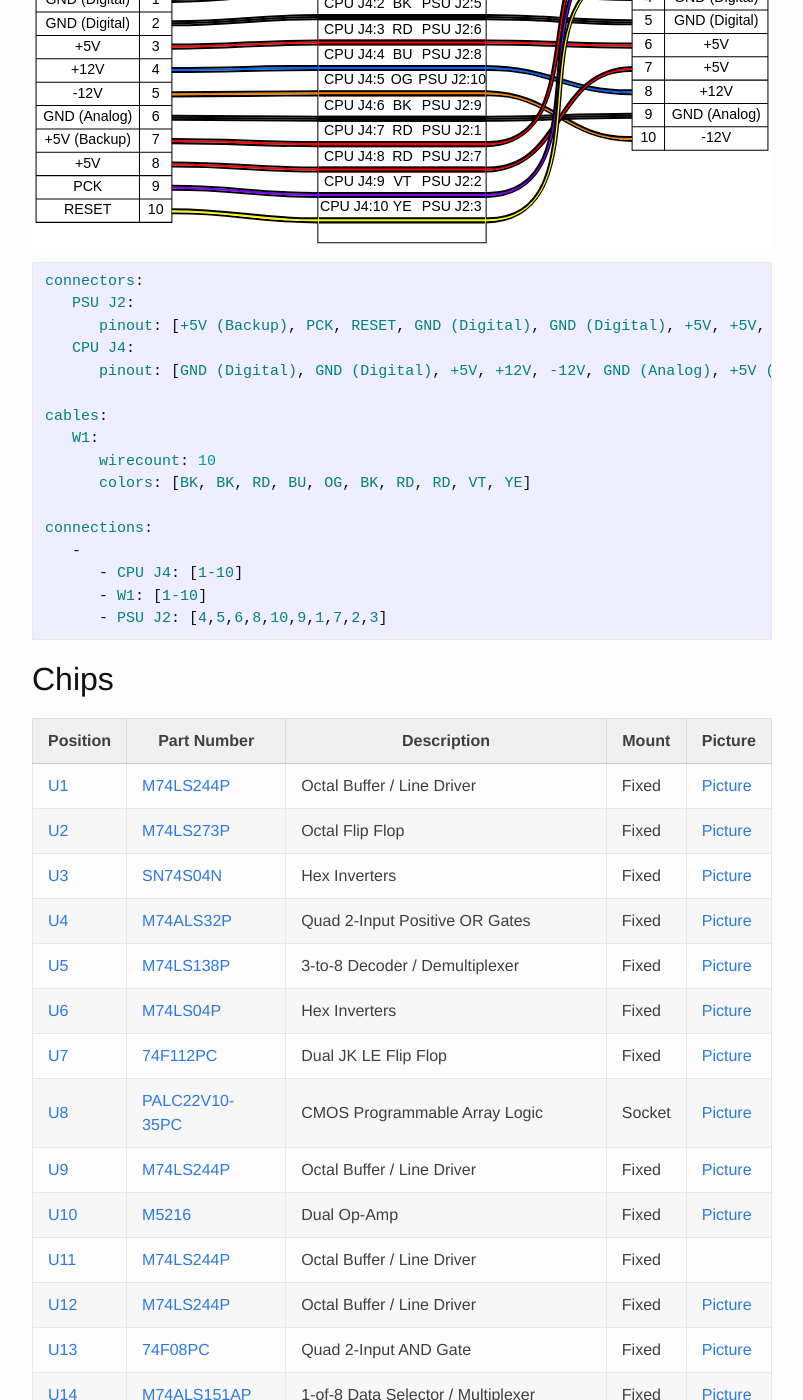
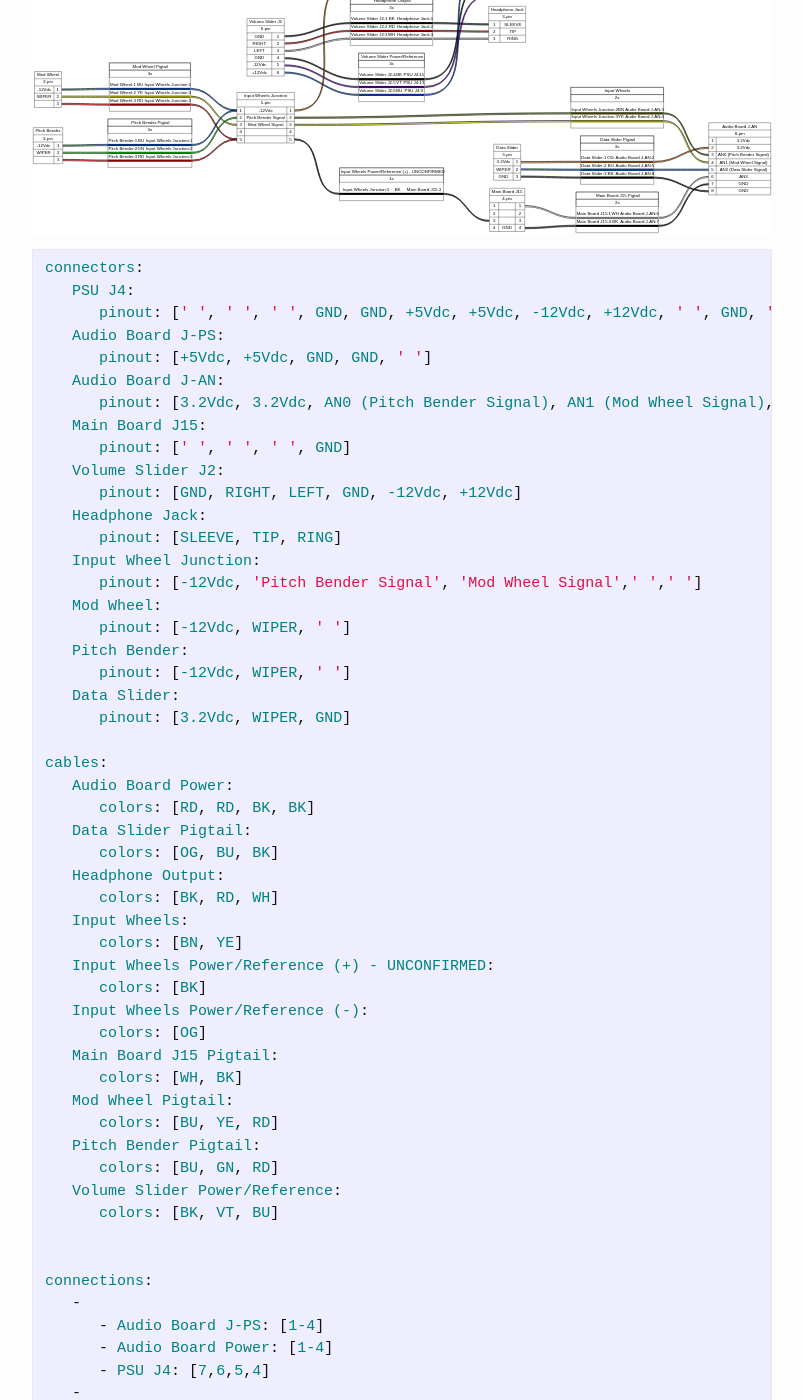
Before and after one commit to cilynx/cilynx.github.io, a Jekyll site: the page built from _posts/2020-06-22-kurzweil_k1000se_components.md, in a window 1280 px wide and 1400 px high, scrolled down 3249 px. Shown: the whole window, without its empty margins (238-1041 px from the left). Built offline with Jekyll 4.4.1, drawn with Linux system fonts in a browser that asks for light colours; a script that is not in the unit is left out; comment, search, counter and statistics services are not loaded; some of the changed text lies outside the part shown.

Commit message:
Add (incomplete) PSU <-> Audio Controls diagram

````diff
--- a/_posts/2020-06-22-kurzweil_k1000se_components.md
+++ b/_posts/2020-06-22-kurzweil_k1000se_components.md
@@ -83,6 +83,99 @@
       - PSU J1: [1-6]
       - W1: [1-6]
       - Transformer: [1-6]
+```
+
+### PSU <-> Audio Controls
+[PSU Schematic](/assets/8-10_K1000 Power supply %28PSK-57%29.jpg) |
+[Volume Slider Schematic](/assets/8-2_K1000 Volume Slider %28SWK309A%29.pdf)
+[![PSU-CPU Harness](/assets/k1000se_psu-audio.svg)](/assets/k1000se_psu-audio.svg)
+```yml
+connectors:
+   PSU J4:
+      pinout: [' ', ' ', ' ', GND, GND, +5Vdc, +5Vdc, -12Vdc, +12Vdc, ' ', GND, ' ', -12Vdc]
+   Audio Board J-PS:
+      pinout: [+5Vdc, +5Vdc, GND, GND, ' ']
+   Audio Board J-AN:
+      pinout: [3.2Vdc, 3.2Vdc, AN0 (Pitch Bender Signal), AN1 (Mod Wheel Signal), AN2 (Data Slider Signal), AN3, GND, GND]
+   Main Board J15:
+      pinout: [' ', ' ', ' ', GND]
+   Volume Slider J2:
+      pinout: [GND, RIGHT, LEFT, GND, -12Vdc, +12Vdc]
+   Headphone Jack:
+      pinout: [SLEEVE, TIP, RING]
+   Input Wheel Junction:
+      pinout: [-12Vdc, 'Pitch Bender Signal', 'Mod Wheel Signal',' ',' ']
+   Mod Wheel:
+      pinout: [-12Vdc, WIPER, ' ']
+   Pitch Bender:
+      pinout: [-12Vdc, WIPER, ' ']
+   Data Slider:
+      pinout: [3.2Vdc, WIPER, GND]
+
+cables:
+   Audio Board Power:
+      colors: [RD, RD, BK, BK]
+   Data Slider Pigtail:
+      colors: [OG, BU, BK]
+   Headphone Output:
+      colors: [BK, RD, WH]
+   Input Wheels:
+      colors: [BN, YE]
+   Input Wheels Power/Reference (+) - UNCONFIRMED:
+      colors: [BK]
+   Input Wheels Power/Reference (-):
+      colors: [OG]
+   Main Board J15 Pigtail:
+      colors: [WH, BK]
+   Mod Wheel Pigtail:
+      colors: [BU, YE, RD]
+   Pitch Bender Pigtail:
+      colors: [BU, GN, RD]
+   Volume Slider Power/Reference:
+      colors: [BK, VT, BU]
+
+
+connections:
+   -
+      - Audio Board J-PS: [1-4]
+      - Audio Board Power: [1-4]
+      - PSU J4: [7,6,5,4]
+   -
+      - Volume Slider J2: [4-6]
+      - Volume Slider Power/Reference: [1-3]
+      - PSU J4: [11,13,9]
+   -
+      - Volume Slider J2: [1-3]
+      - Headphone Output: [1-3]
+      - Headphone Jack: [1-3]
+   -
+      - Main Board J15: [1,4]
+      - Main Board J15 Pigtail: [1,2]
+      - Audio Board J-AN: [6,7]
+   -
+      - Input Wheel Junction: [5]
+      - Input Wheels Power/Reference (+) - UNCONFIRMED: [1]
+      - Main Board J15: [3]
+   -
+      - Input Wheel Junction: [1]
+      - Input Wheels Power/Reference (-): [1]
+      - PSU J4: [8]
+   -
+      - Pitch Bender: [1-3]
+      - Pitch Bender Pigtail: [1-3]
+      - Input Wheel Junction: [1,2,5]
+   -
+      - Mod Wheel: [1-3]
+      - Mod Wheel Pigtail: [1-3]
+      - Input Wheel Junction: [1,3,5]
+   -
+      - Input Wheel Junction: [2,3]
+      - Input Wheels: [1,2]
+      - Audio Board J-AN: [3,4]
+   -
+      - Data Slider: [1-3]
+      - Data Slider Pigtail: [1-3]
+      - Audio Board J-AN: [2,5,8]
 ```
 
 ### PSU <-> CPU
````
Also changed, not shown: assets/payee.html (added, +143 -0 lines), assets/k1000se_psu-audio.svg (added), 1 other file.
